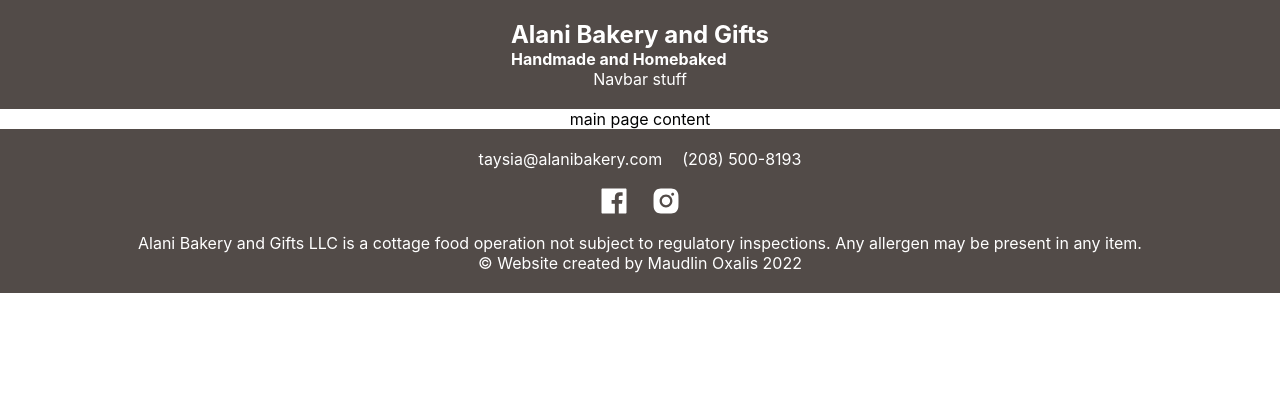
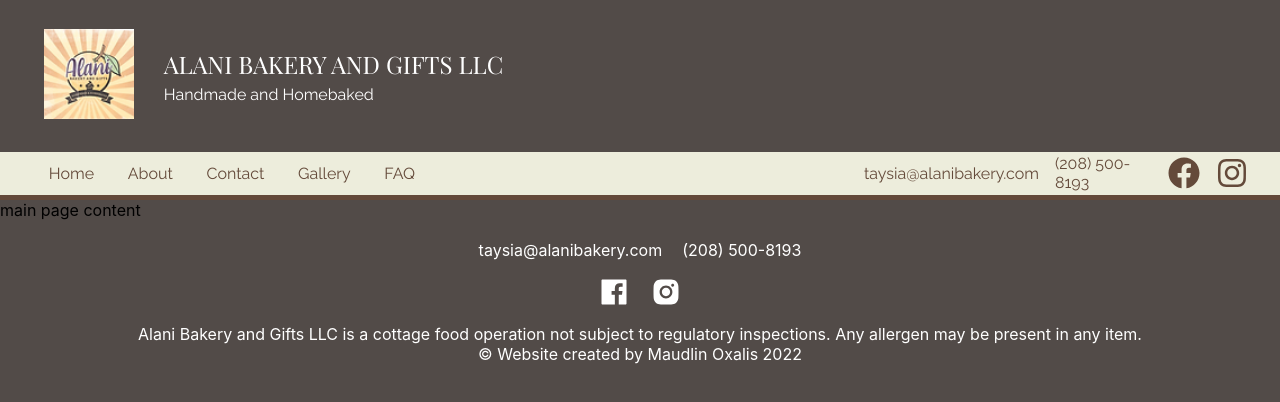
Before and after one commit to m-ox/AlaniHomeBaked, a Next.js app: page / in a window 1280 px wide. Shown: the top 402 px of the page. Built offline with nearby package versions, Linux system fonts and the light colour scheme.

Commit message:
created navbar structure, added social links, updated styles to emulate original site, imported requested fonts, updated global css

```diff
--- a/components/header.js
+++ b/components/header.js
@@ -1,18 +1,22 @@
 import styles from '/styles/Header.module.scss'
+
+import Image from 'next/image'
+import Logo from './images/alanilogo.png'
 
 export default function Header() {
     return (
         <div className={styles.header}>
             <div className={styles.logo}>
-
+                <Image
+                    src={Logo}
+                    height={90}
+                    width={90}
+                    alt="Alani Logo"
+                />
             </div>
             <div className={styles.titlewrapper}>
-                <h2>Alani Bakery and Gifts</h2>
+                <h2>Alani Bakery and Gifts LLC</h2>
                 <h4>Handmade and Homebaked</h4>
-            </div>
-
-            <div className={styles.navbar}>
-                Navbar stuff
             </div>
         </div>
     )
--- /dev/null
+++ b/components/navbar.js
@@ -0,0 +1,34 @@
+import styles from '/styles/Navbar.module.scss'
+
+import { FaInstagram, FaFacebook } from 'react-icons/fa'
+
+export default function Navbar() {
+    return (
+        <div className={styles.navbar}>
+
+            <div className={styles.navbaritems}>
+                <a>Home</a>
+                <a>About</a>
+                <a>Contact</a>
+                <a>Gallery</a>
+                <a>FAQ</a>
+            </div>
+
+            <div className={styles.navbarcontact}>
+                <p>taysia@alanibakery.com</p>
+                <p>(208) 500-8193</p>
+                <div className={styles.sociallink}>
+                    <a href="https://www.facebook.com/alanibakery">
+                        <FaFacebook />
+                    </a>
+                </div>
+                <div className={styles.sociallink}>
+                    <a href="https://www.instagram.com/alanibakery">
+                        <FaInstagram />
+                    </a>
+                </div>
+            </div>
+
+        </div>
+    )
+}
--- a/pages/index.js
+++ b/pages/index.js
@@ -4,6 +4,7 @@
 import styles from '../styles/Home.module.scss'
 
 import Header from '../components/header'
+import Navbar from '../components/navbar'
 import Footer from '../components/footer'
 
 export default function Home() {
@@ -13,9 +14,20 @@
         <title>Alani Bakery and Gifts</title>
         <meta name="description" content="Alani's baked goods and homemade gifts! Local to the Coeur d'Alene community." />
         <link rel="icon" href="/favicon.ico" />
+
+        {/* FONTS */}
+        <link rel="preconnect" href="https://fonts.googleapis.com"/>
+        <link rel="preconnect" href="https://fonts.gstatic.com" crossorigin/>
+        <link href="https://fonts.googleapis.com/css2?family=Playfair+Display&family=Rock+Salt&display=swap" rel="stylesheet"/>
+
+        <link rel="preconnect" href="https://fonts.googleapis.com"/>
+        <link rel="preconnect" href="https://fonts.gstatic.com" crossorigin/>
+        <link href="https://fonts.googleapis.com/css2?family=Raleway&display=swap" rel="stylesheet"/>
+
       </Head>
 
       <Header />
+      <Navbar />
 
       <div>
         main page content
--- a/styles/Footer.module.scss
+++ b/styles/Footer.module.scss
@@ -1,5 +1,4 @@
 .footer {
-    background-color: rgb(82,75,72);
     width: -webkit-fill-available;
     padding: 20px;
     color: #fff;
--- a/styles/Header.module.scss
+++ b/styles/Header.module.scss
@@ -1,9 +1,26 @@
 .header {
-    background-color: rgb(82,75,72);
-    width: -webkit-fill-available;
-    padding: 20px;
+    justify-content: space-between;
+    width: auto;
+    padding: 1.8rem;
     color: #fff;
     display: flex;
-    flex-direction: column;
     align-items: center;
+    place-self: flex-start;
+    font-family: 'Playfair Display', serif;
+
+    h2 {
+        font-weight: lighter;
+        font-size: 1.5rem;
+        text-transform: uppercase;
+    }
+
+    h4 {
+        margin-top: 5px;
+        font-family: 'Raleway', sans-serif;
+        font-weight: 300;
+    }
+
+    div {
+        margin: 0 15px;
+    }
 }
--- a/styles/Home.module.scss
+++ b/styles/Home.module.scss
@@ -1,7 +1,6 @@
 .container {
   display: flex;
   flex-direction: column;
-  place-items: center;
 
   .main {
     height: 90vh;
--- /dev/null
+++ b/styles/Navbar.module.scss
@@ -0,0 +1,48 @@
+.navbar {
+    height: 3rem;
+    background-color: #ededdc;
+    color: #644a3a;
+    display: flex;
+    justify-content: space-between;
+    place-items: center;
+    border-bottom: 5px solid #644a3a;
+    font-family: 'Raleway', sans-serif;
+
+    .navbaritems {
+        margin-left: 2rem;
+        display: flex;
+        width: 400px;
+        place-self: center;
+        justify-content: space-around;
+    }
+
+    .navbarcontact {
+        place-content: flex-end;
+        width: 30%;
+        height: 1rem;
+        display: flex;
+        grid-gap: 1em;
+        gap: 1em;
+        place-items: center;
+        margin-right: 2rem;
+
+        .sociallink {
+            transition: .2s;
+            height: 2em;
+            border-radius: 9px;
+
+            &:active {
+                box-shadow: 0 0 8px 2px white;
+            }
+
+            a {
+                font-size: 2rem;
+                transition: .3s;
+
+                &:hover {
+                    color: rgb(244, 124, 69);
+                }
+            }
+        }
+    }
+}
--- a/styles/globals.css
+++ b/styles/globals.css
@@ -1,5 +1,6 @@
 html,
 body {
+  background-color: rgb(82,75,72);
   padding: 0;
   margin: 0;
   font-family: -apple-system, BlinkMacSystemFont, Segoe UI, Roboto, Oxygen,
```
Also changed, not shown: components/images/alanilogo.png (added).
